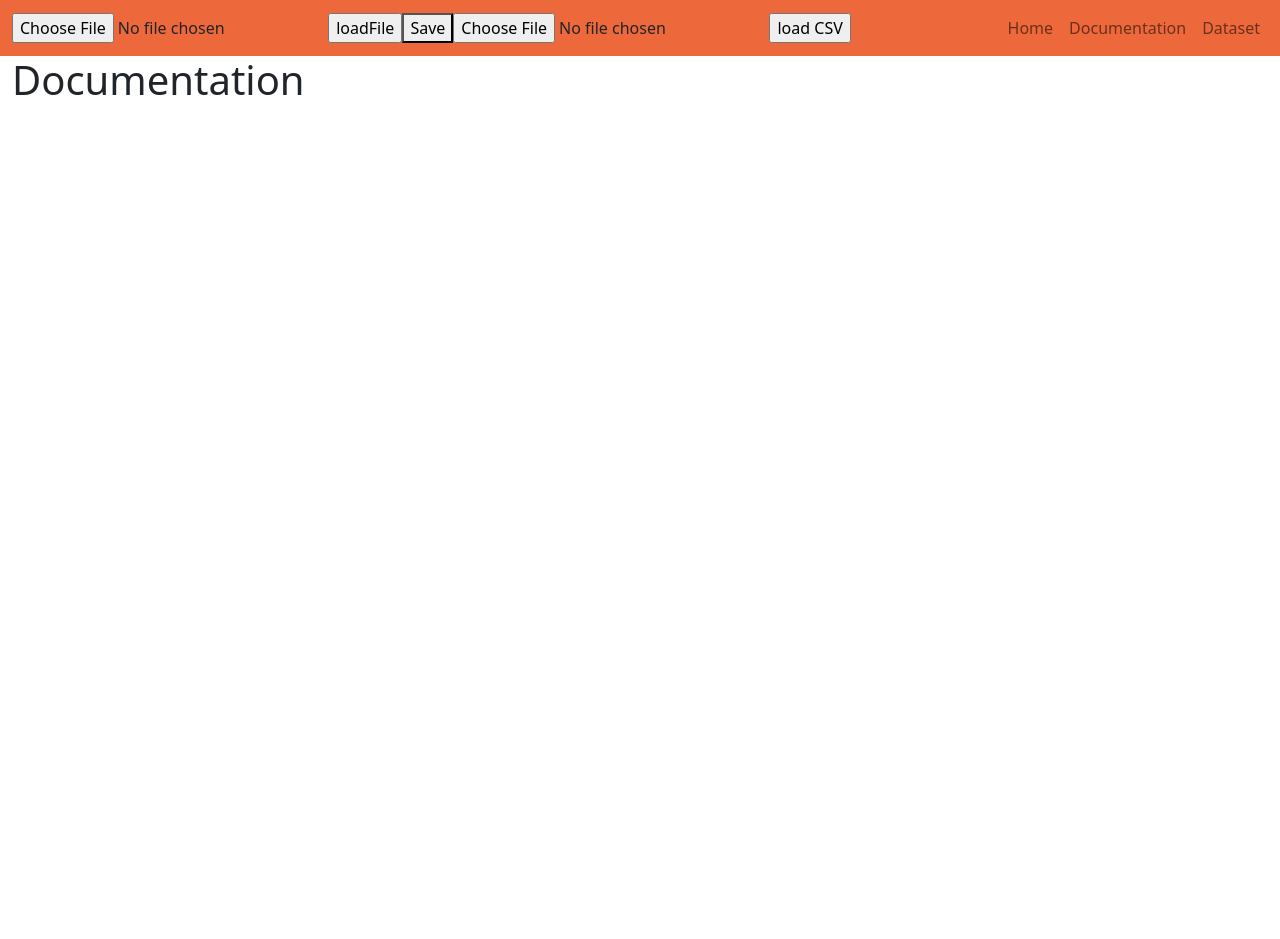
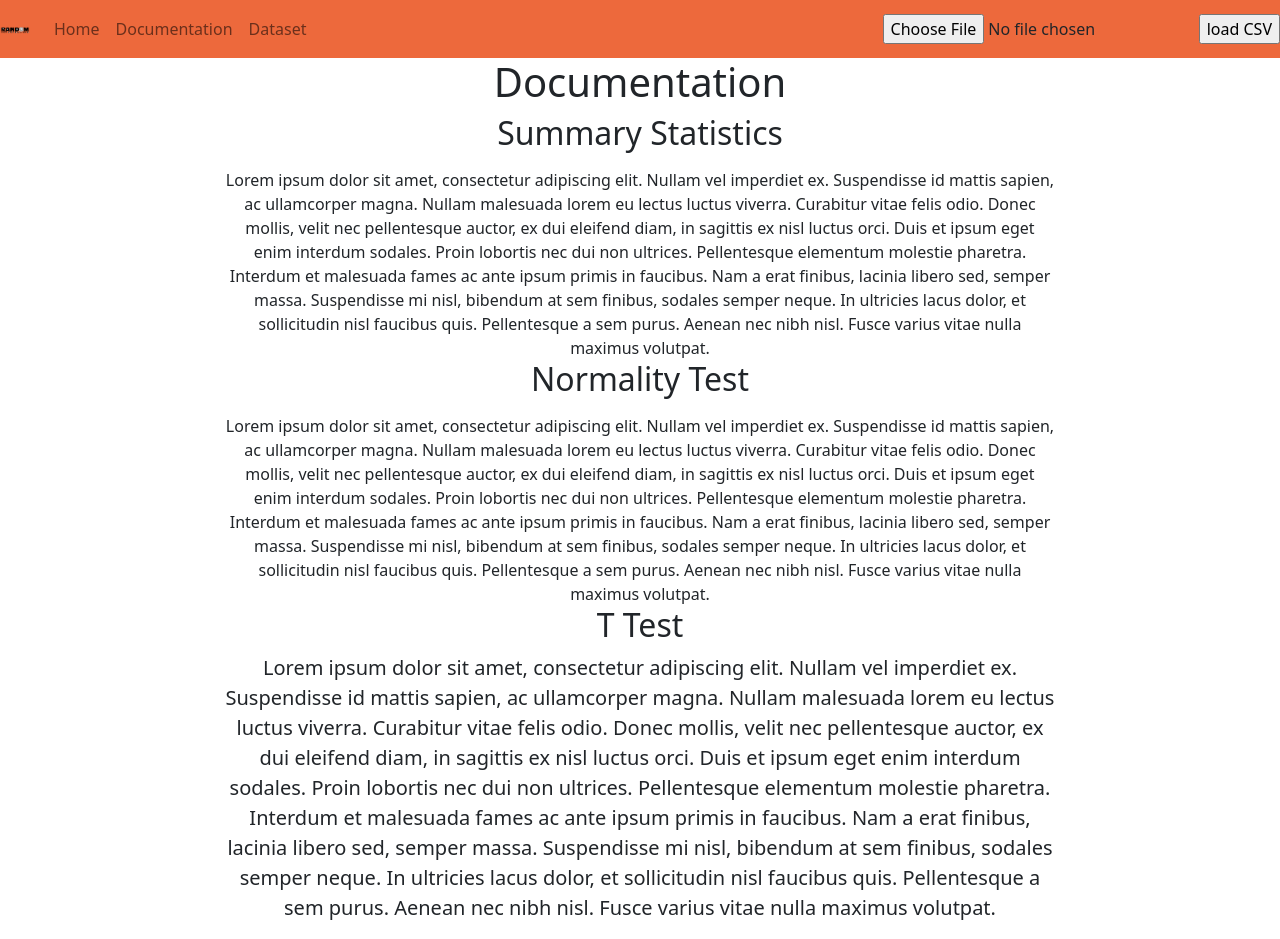
Before and after one commit to SanderBos1/webAppPyStat, a Flask app: page /documentation in a window 1280 px wide. Before the commit the page ends 95 px from the top, so only its background shows below. Run offline with Flask 3, Linux system fonts and the light colour scheme; some libraries are stand-ins or nearby versions.

Commit message:
Bootstrap css improvement.

```diff
--- a/header/header.py
+++ b/header/header.py
@@ -1,4 +1,4 @@
-from flask import Blueprint, render_template, session, request, send_file
+from flask import Blueprint, render_template, session, request, send_file, flash, redirect
 import json
 import pandas as pd
 from models import userDataset
@@ -46,6 +46,14 @@ def loadCSV():
     Converts a csv file to dataframe and sets the dataframe session variable
 
     """
+    if 'filename' not in request.files:
+        flash('No file part')
+        return render_template('userCanvas.html')
+
+    file = request.files['filename']
+    if file.filename == '':
+            flash('No selected file')
+            return render_template('userCanvas.html')
     f  = request.files['filename']
     df = pd.read_csv(f.stream)
     session['dataset'] = userDataset(df)
@@ -64,4 +72,4 @@ def showDataset():
         return render_template('dataset.html')
     else:
         dataSet = session['dataset'].getDataset()
-        return render_template('dataset.html', dataset=dataSet.to_html())
+        return render_template('dataset.html', dataset=dataSet.to_html(max_rows = 100, classes="table table-hover thead-light table-striped"))
--- a/header/templates/documentation.html
+++ b/header/templates/documentation.html
@@ -1,4 +1,43 @@
 {% extends "header.html" %}
 {% block content %}
-    <h1>Documentation</h1>
+<div class="row">
+    <div class="col-8 offset-2 text-center">
+        <h1>Documentation</h1>
+
+        <h2> Summary Statistics</h2>
+        <p class="lead"></p>
+        Lorem ipsum dolor sit amet, consectetur adipiscing elit.
+        Nullam vel imperdiet ex. Suspendisse id mattis sapien, ac ullamcorper magna.
+        Nullam malesuada lorem eu lectus luctus viverra. Curabitur vitae felis odio.
+        Donec mollis, velit nec pellentesque auctor, ex dui eleifend diam, in sagittis ex nisl luctus orci.
+        Duis et ipsum eget enim interdum sodales. Proin lobortis nec dui non ultrices.
+        Pellentesque elementum molestie pharetra. Interdum et malesuada fames ac ante ipsum primis in faucibus.
+        Nam a erat finibus, lacinia libero sed, semper massa. Suspendisse mi nisl, bibendum at sem finibus, sodales semper neque.
+        In ultricies lacus dolor, et sollicitudin nisl faucibus quis. Pellentesque a sem purus.
+        Aenean nec nibh nisl. Fusce varius vitae nulla maximus volutpat.
+        <h2>Normality Test</h2>
+        <p class="lead"></p>
+        Lorem ipsum dolor sit amet, consectetur adipiscing elit.
+        Nullam vel imperdiet ex. Suspendisse id mattis sapien, ac ullamcorper magna.
+        Nullam malesuada lorem eu lectus luctus viverra. Curabitur vitae felis odio.
+        Donec mollis, velit nec pellentesque auctor, ex dui eleifend diam, in sagittis ex nisl luctus orci.
+        Duis et ipsum eget enim interdum sodales. Proin lobortis nec dui non ultrices.
+        Pellentesque elementum molestie pharetra. Interdum et malesuada fames ac ante ipsum primis in faucibus.
+        Nam a erat finibus, lacinia libero sed, semper massa. Suspendisse mi nisl, bibendum at sem finibus, sodales semper neque.
+        In ultricies lacus dolor, et sollicitudin nisl faucibus quis. Pellentesque a sem purus.
+        Aenean nec nibh nisl. Fusce varius vitae nulla maximus volutpat.
+        <h2>T Test</h2>
+        <p class="lead">
+        Lorem ipsum dolor sit amet, consectetur adipiscing elit.
+        Nullam vel imperdiet ex. Suspendisse id mattis sapien, ac ullamcorper magna.
+        Nullam malesuada lorem eu lectus luctus viverra. Curabitur vitae felis odio.
+        Donec mollis, velit nec pellentesque auctor, ex dui eleifend diam, in sagittis ex nisl luctus orci.
+        Duis et ipsum eget enim interdum sodales. Proin lobortis nec dui non ultrices.
+        Pellentesque elementum molestie pharetra. Interdum et malesuada fames ac ante ipsum primis in faucibus.
+        Nam a erat finibus, lacinia libero sed, semper massa. Suspendisse mi nisl, bibendum at sem finibus, sodales semper neque.
+        In ultricies lacus dolor, et sollicitudin nisl faucibus quis. Pellentesque a sem purus.
+        Aenean nec nibh nisl. Fusce varius vitae nulla maximus volutpat.
+        </p>
+    </div>
+</div>
 {% endblock %}
--- a/header/templates/header.html
+++ b/header/templates/header.html
@@ -16,37 +16,28 @@
     </head>
     <body>
         <nav class="navbar sticky-top navbar-expand-lg navbar-light">
-            <div class="container-fluid">
-                <div class="collapse navbar-collapse" id="navbarCollapse">
+            <a class="navbar-brand" href="#">
+                <img src="static/images/random-logo-png-transparent.png" width="30" height="30" alt="">
+            </a>
+            <div class="collapse navbar-collapse mr-auto">
                 <ul class="navbar-nav ">
-                <li class="nav-item">
-                    <form  id="loadFile", method="POST" enctype="multipart/form-data" action="/loadData">
-                        <input  type="file" id="myFile" name="filename" accept=".pyStat">
-                        <input  type="submit" value="loadFile">
-                    </form>
-                </li>
-                <li class="nav-item">
-                    <a href="{{url_for('headerBP.savePytest')}}"><button class="headerInteraction">Save</button></a>
-                </li>
-                <li class="nav-item">
-                    <form class="headerInteraction" id="csvUpload", method="POST" enctype="multipart/form-data" action="/loadCSV">
+                    <li class="nav-item"><a class="nav-link" href="/">Home</a></li>
+                    <li class="nav-item"><a class="nav-link" href="/documentation">Documentation</a></li>
+                    <li class="nav-item"><a class="nav-link" href="/showDataset">Dataset</a></li>
+                </ul>
+            </div>
+
+                <form class="form-inline" id="csvUpload", method="POST" enctype="multipart/form-data" action="/loadCSV">
+                    <div class="form-group">
                         <input type="file" id="myFile" name="filename" accept=".csv">
                         <input class="headerInteraction" type="submit", value="load CSV">
-                    </form>
-                </li>
-            </ul>
-            </div>
-            <div class="navbar-nav">
-                <ul class="navbar-nav">
-                <li class="nav-item"><a class="nav-link" href="/">Home</a></li>
-                <li class="nav-item"><a class="nav-link" href="/documentation">Documentation</a></li>
-                <li class="nav-item"><a class="nav-link" href="/showDataset">Dataset</a></li>
-            </ul>
+                    </div>
+                </form>
         </div>
             </div>
         </nav>
 
-    <div class="container-fluid">
+    <div class="container-fluid h-100">
     {% block content %}
     {% endblock %}
     </div>
--- a/statFunctions/__init__.py
+++ b/statFunctions/__init__.py
@@ -1,2 +1,2 @@
-from statFunctions.descriptive import mean, median, mode, variance, standardDeviation, statCount
+from statFunctions.summaryStatistics import mean, median, mode, variance, standardDeviation, statCount
 from statFunctions.statTests import ttest, normalTest
--- a/static/scripts/customWidgets.js
+++ b/static/scripts/customWidgets.js
@@ -13,7 +13,7 @@ class descriptiveWidget extends HTMLElement {
         var template = "<div class='col-12'><div class='row widgetTop'>  <button class='col-1 moveButton' onclick ='moveOrder(this, -1)' + >&#8595;</button>"
         template += "<button class=' col-1 moveButton' onclick ='moveOrder(this,1)' + >&#8593;</button>";
         template += "<button class='col-1 offset-9 widgetDelete' onclick =deleteWidget(this," + "'.descriptiveWidget')" + ">X</button> </div>";
-    	template +=  "<div class='row'> <div class='col-2 columnDrop' ondrop='columnDropDescriptive(event)' ondragover='allowDrop(event)'><p> Drag column </p></div>";
+    	template +=  "<div class='row'> <div class='col-2 mt-3 columnDrop' ondrop='columnDropDescriptive(event)' ondragover='allowDrop(event)'><p class='border border-dark dropPlace's> Drag column </p></div>";
         template += "<table class='col-10 descriptiveTable'><tr><th>Mean</th><th>Median</th><th>Mode</th><th>Variance</th><th>Standard Deviation</th><th>Count</th></tr>"
         template+= "<tr><td class='descriptiveAnswer'>0</td><td class='descriptiveAnswer'>0</td><td class='descriptiveAnswer'>0</td><td class='descriptiveAnswer'>0</td><td class='descriptiveAnswer'>0</td><td class='descriptiveAnswer'>0</td></tr></table></<div></div>"
         this.innerHTML = template;
@@ -37,7 +37,7 @@ class normalityWidget extends HTMLElement {
     render(){
     	var template = "<div class='col-12'><div class='row widgetTop'> <button class='col-1 moveButton' onclick ='moveOrder(this, -1)'>&#8595;</button> <button class='col-1 moveButton' onclick ='moveOrder(this, 1)' + >&#8593;</button>";
         template += "<button class='col-1 offset-9 widgetDelete' onclick =deleteWidget(this," + "'.normalityWidget')" + ">X</button> </div>";
-        template +=  "<div class='row '> <div class='col-2 normalityDrop' ondrop='columnDropNormality(event)' ondragover='allowDrop(event)'><p> Drag column </p></div>";
+        template +=  "<div class='row '> <div class='col-2 mt-3 normalityDrop' ondrop='columnDropNormality(event)' ondragover='allowDrop(event)'><p class='border border-dark dropPlace'> Drag column </p></div>";
         template+= "<div class='col-8 normalImageHolder'></<div></div> <div class='row'> "
         template += "<table class='col-5 offset-3 normalityTable'><tr><th>PValue</th><th>Statistic</th></tr>";
         template+= "<tr><td class='normalityAnswer'>0</td><td class='normalityAnswer'>0</td></tr></table></div></div>";
@@ -62,12 +62,12 @@ class ttestWidget extends HTMLElement {
     render(){
         var template = "<div class='col-12'><div class='row widgetTop '> <button class='col-1 moveButton' onclick ='moveOrder(this, -1)' + >&#8595;</button> <button class='col-1 moveButton' onclick ='moveOrder(this, 1)' + >&#8593;</button>";
         template += "<button class='col-1 offset-9 widgetDelete' onclick =deleteWidget(this," + "'.ttestWidget')" + ">X</button></div></div>";
-    	template +=  "<div class='row '> <div class='col-2 ttestDrops'> <div class='ttestDrop' ondrop='columnDropTTest(event)' ondragover='allowDrop(event)'><p> Drag column </p></div>"
-        template += "<div class='ttestDrop' ondrop='columnDropTTest(event)' ondragover='allowDrop(event)'><p> Drag column </p></div>";
+    	template +=  "<div class='row '> <div class='col-2 mt-3 ttestDrops'> <div class='ttestDrop' ondrop='columnDropTTest(event)' ondragover='allowDrop(event)'><p class='border border-dark dropPlace'> Drag column </p></div>"
+        template += "<div class='ttestDrop' ondrop='columnDropTTest(event)' ondragover='allowDrop(event)'><p class='border border-dark dropPlace'> Drag column </p></div>";
         template += "<p > Equal var? </p>";
         template += "<select class =' ttestIddChoice'><option value='True'>True</option><option value='False'>False</option></select></div><div class='col-8 ttestImageHolder'></div></div>";
-        template+= "<div class='row '> <button class='col-2 calculateTTest' onclick='ttestCalculation(this)'>Calculate</button>"
-        template += "<table class='col-9 ttestTable'><tr><th>PValue</th><th>Test Statistic</th></tr>"
+        template+= "<div class='row '> <button class='ms-3 col-2 calculateTTest' onclick='ttestCalculation(this)'>Calculate</button>"
+        template += "<table class='col-5 offset-2 ttestTable'><tr><th>PValue</th><th>Test Statistic</th></tr>"
         template+= "<tr><td class='ttestAnswer'>0</td><td class='ttestAnswer'>0</td></tr></table> </<div> </div></div>"
         this.innerHTML = template;
     }
--- a/static/styles/standards.css
+++ b/static/styles/standards.css
@@ -4,6 +4,16 @@
     --main-orange-border: #db6137;
     --main-red-color: #fabeb9;
     --main-red-border: #e8b0ac;
-    --main-hover-color: #F0F0F0;
+    --main-text-color: #F0F0F0;
     --main-error-red: red;
 }
+
+html {
+    width: 100%;
+    height: 100%;
+
+}
+body{
+    height:100%;
+    width:100%
+}
--- a/userCanvas/userCanvas.py
+++ b/userCanvas/userCanvas.py
@@ -16,7 +16,7 @@ userCanvasBP = Blueprint(
 def startPage():
     return render_template('userCanvas.html')
 
-@userCanvasBP.route('/descriptive/<column>', methods=["POST", "GET"])
+@userCanvasBP.route('/summaryStatistics/<column>', methods=["POST", "GET"])
 def descriptive(column):
     """
     Handles the calculation of all descriptive statistics
```
Also changed, not shown: header/templates/dataset.html (+6 -2 lines), userCanvas/static/scripts/statFunctions.js (+4 -4 lines), userCanvas/static/styles/userCanvas.css (added, +26 -0 lines), userCanvas/templates/userCanvas.html (+9 -9 lines), readme.md, statFunctions/summaryStatistics.py (renamed from statFunctions/descriptive.py), static/images/random-logo-png-transparent.png (added).
